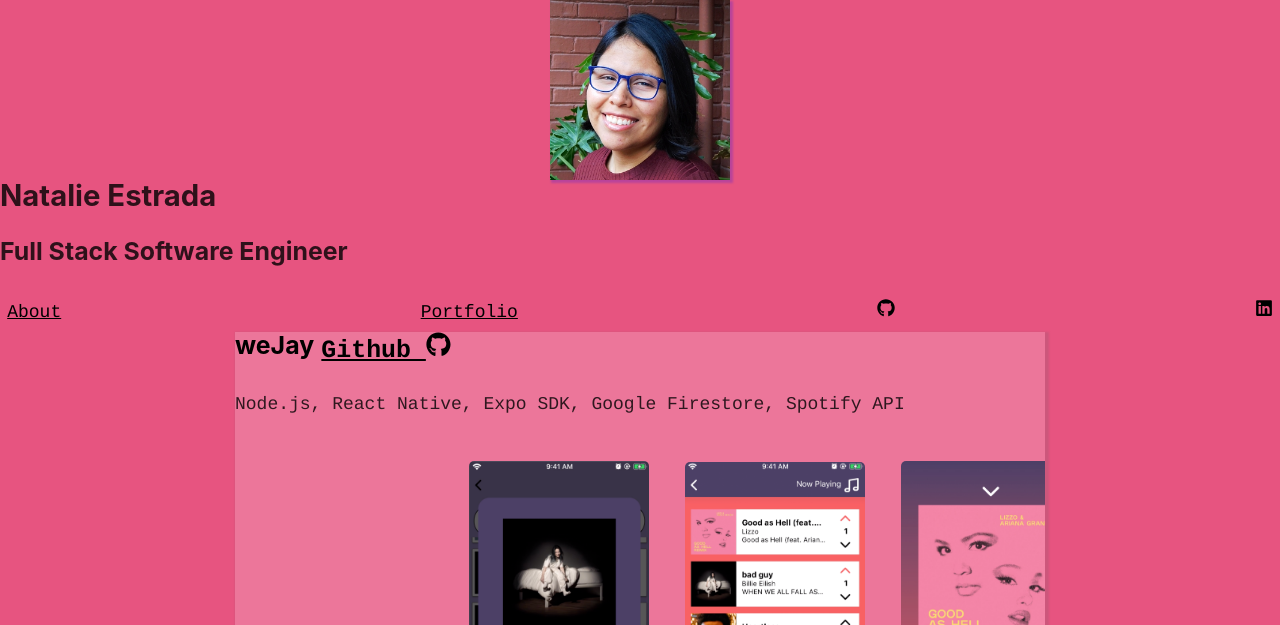
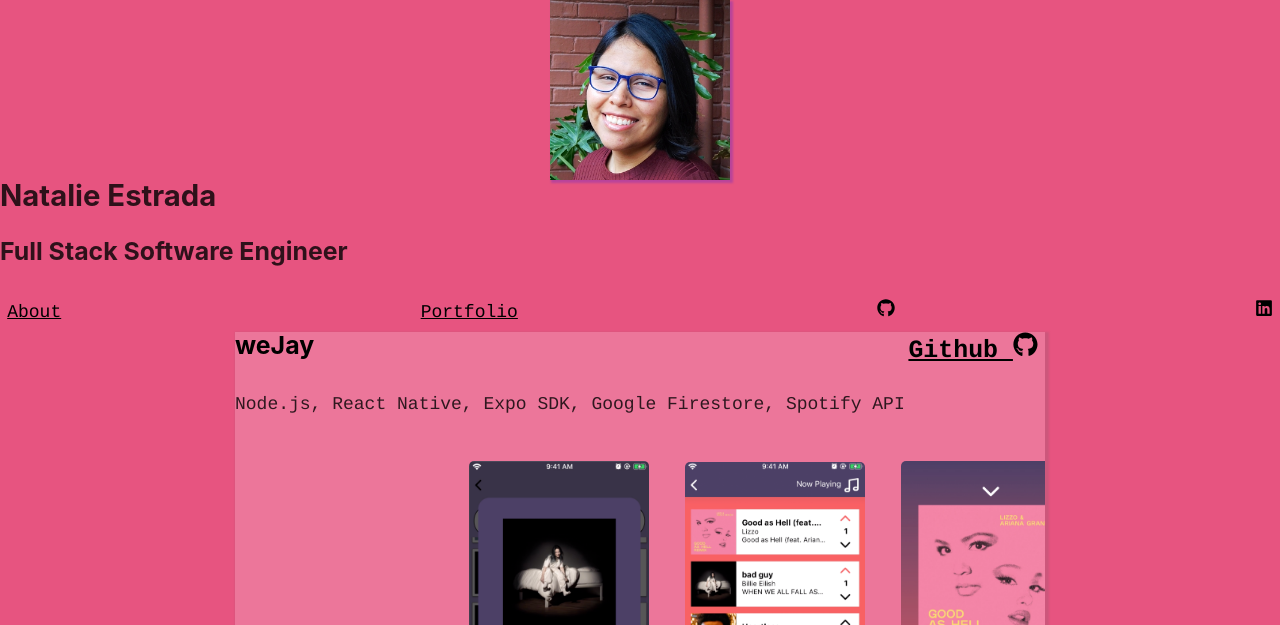
Before and after one commit to nmestrada/portfolio, a Gatsby site: page /portfolio in a window 1280 px wide. Shown: the top 625 px of the page. Built offline with nearby package versions, Linux system fonts and the light colour scheme; Gatsby itself is replaced by a stand-in of ours.

```diff
--- a/src/stylesheets/portfolio.css
+++ b/src/stylesheets/portfolio.css
@@ -25,7 +25,8 @@
 .section-title {
     display: flex;
     color: black;
-    border:none
+    border:none;
+    justify-content: space-between;
 }
 a {
     color: black;
```
